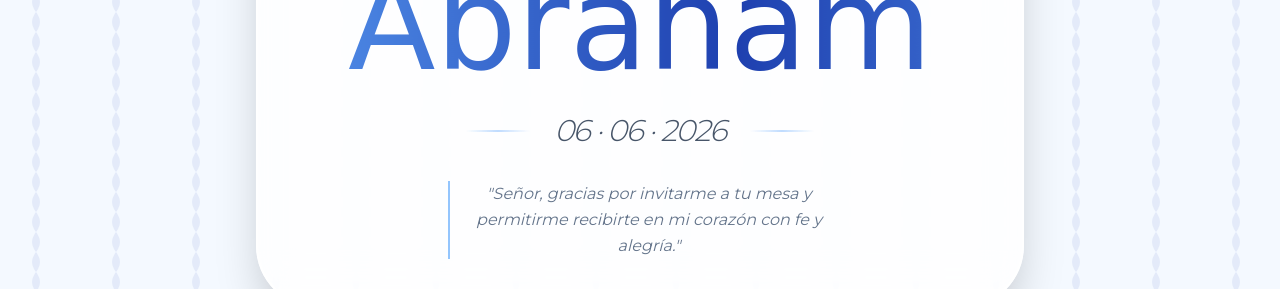
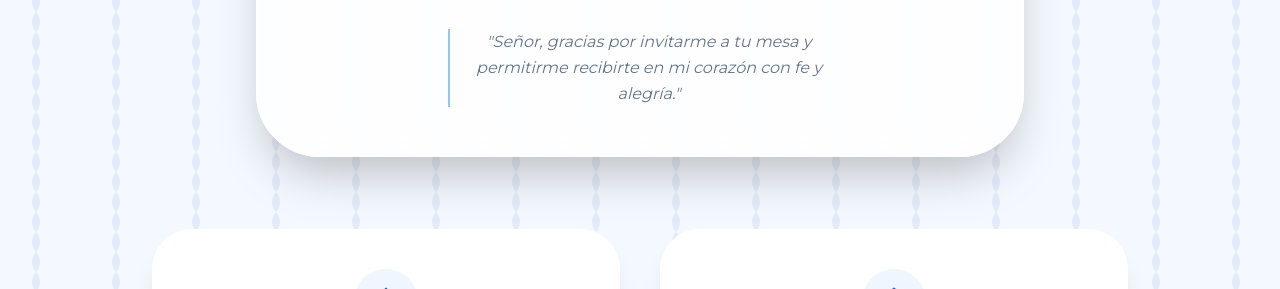
Before and after one commit to jvizcayanieto-star/invitacionhector, a plain HTML site: page index.html in a window 1280 px wide. Shown: the part 828-1117 px from the top of the page. Drawn offline with nearby package versions, Linux system fonts and the light colour scheme.

Commit message:
Update index.html

```diff
--- a/index.html
+++ b/index.html
@@ -65,7 +65,6 @@
             <div class="bg-white/85 backdrop-blur-lg p-12 rounded-[4rem] shadow-2xl border-2 border-white text-card-float">
                 <h2 class="text-blue-500 font-bold uppercase tracking-[0.6em] text-xs md:text-sm mb-4">Invitación Especial</h2>
                 <h1 class="text-7xl md:text-[8rem] font-cursive shimmer-text leading-none mb-6">Héctor Abraham</h1>
-                <h1 class="text-7x1 md:text-[8rem] font-cursive shimmer-text leading-none mb-6">Abraham</h1>
                 <div class="flex items-center justify-center space-x-6 mb-8">
                     <div class="h-0.5 w-16 bg-gradient-to-r from-transparent via-blue-200 to-transparent"></div>
                     <p class="text-3xl font-light text-slate-600 tracking-tighter italic">06 · 06 · 2026</p>
```
